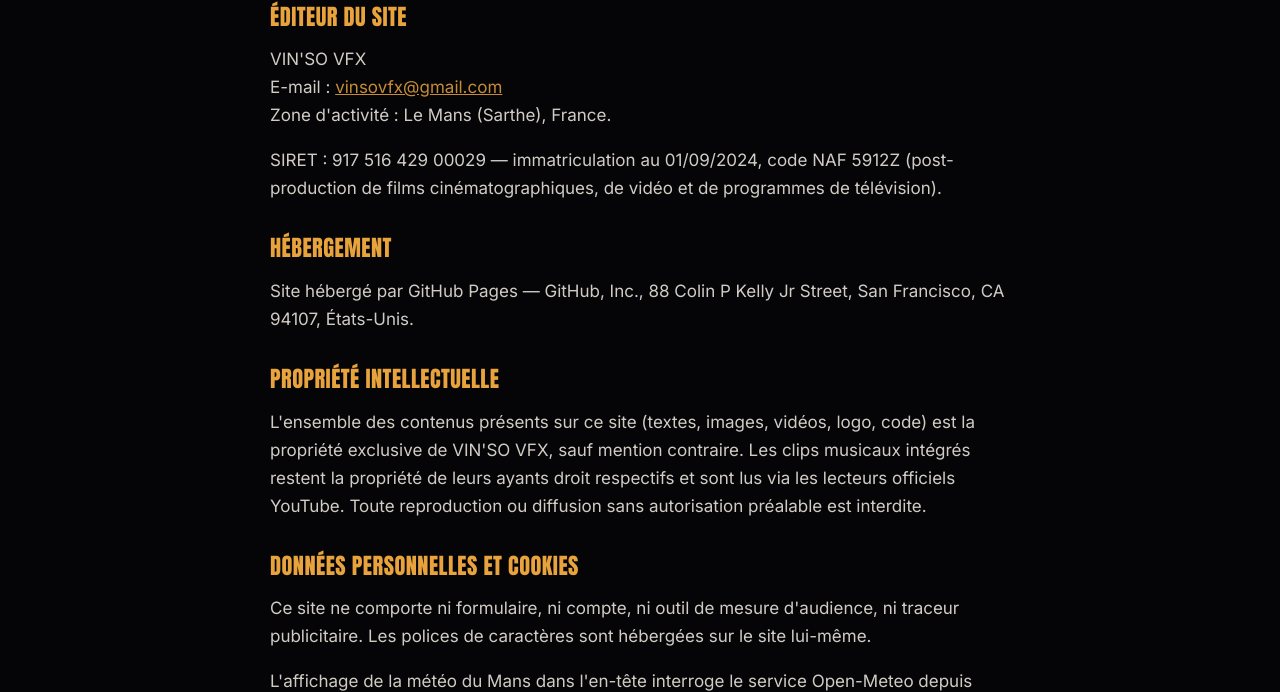
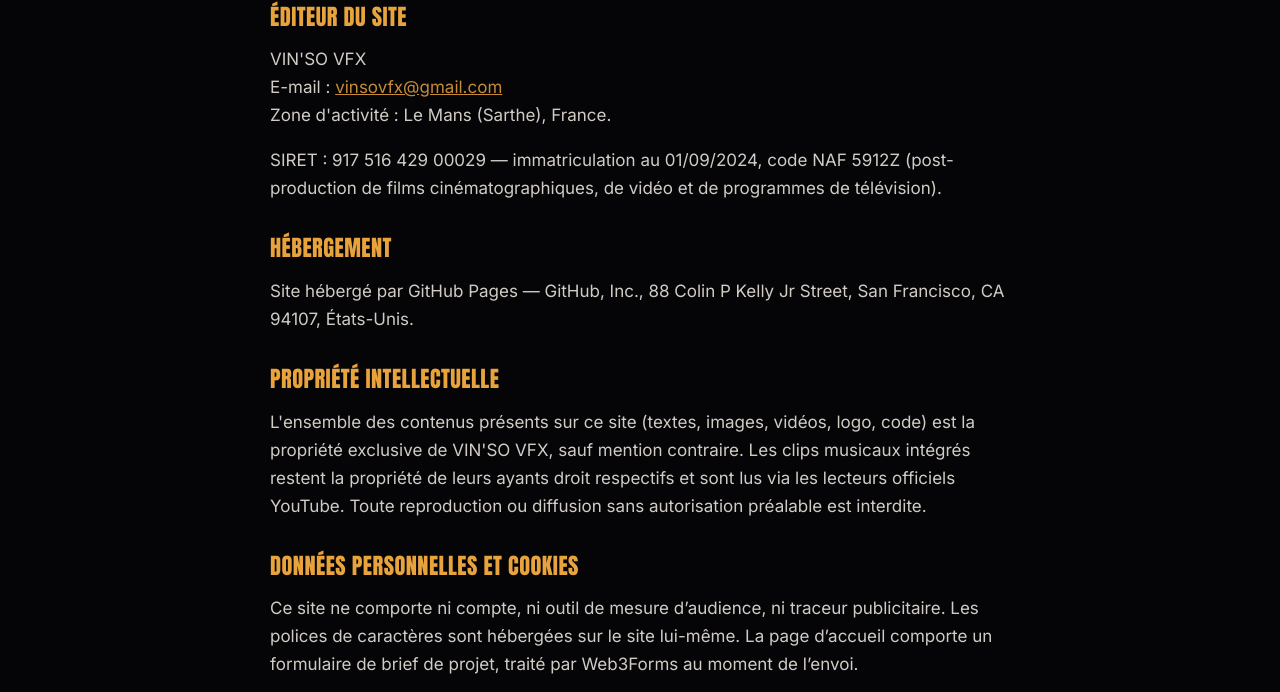
Before and after one commit to vinso974/vinsovfx, a plain HTML site: page mentions-legales.html in a window 1280 px wide. Shown: the part 245-937 px from the top of the page. Drawn offline with Linux system fonts and the light colour scheme.

Commit message:
Mentions légales FR : phrase corrigée — le formulaire de brief Web3Forms est maintenant mentionné

```diff
--- a/mentions-legales.html
+++ b/mentions-legales.html
@@ -50,7 +50,7 @@
       <p>L'ensemble des contenus présents sur ce site (textes, images, vidéos, logo, code) est la propriété exclusive de VIN'SO VFX, sauf mention contraire. Les clips musicaux intégrés restent la propriété de leurs ayants droit respectifs et sont lus via les lecteurs officiels YouTube. Toute reproduction ou diffusion sans autorisation préalable est interdite.</p>
 
       <h2>Données personnelles et cookies</h2>
-      <p>Ce site ne comporte ni formulaire, ni compte, ni outil de mesure d'audience, ni traceur publicitaire. Les polices de caractères sont hébergées sur le site lui-même.</p>
+      <p>Ce site ne comporte ni compte, ni outil de mesure d’audience, ni traceur publicitaire. Les polices de caractères sont hébergées sur le site lui-même. La page d’accueil comporte un formulaire de brief de projet, traité par Web3Forms au moment de l’envoi.</p>
       <p>L'affichage de la météo du Mans dans l'en-tête interroge le service Open-Meteo depuis votre navigateur : votre adresse IP est donc transmise à ce service pour obtenir la réponse, sans aucune géolocalisation ni information vous concernant. Le site n'enregistre rien sur ce point.</p>
       <p>Les vidéos YouTube (lecteur en mode « sans cookie ») et la carte Google Maps ne se chargent qu'à votre demande, au clic ; ils relèvent alors de leurs propres politiques de confidentialité : <a href="https://policies.google.com/privacy" target="_blank" rel="noopener">politique de confidentialité de Google</a>. Le site mémorise uniquement, le temps de votre visite et dans votre navigateur, le fait que l'écran de chargement a déjà été affiché.</p>
       <p>Pour exercer vos droits (accès, rectification, effacement) ou poser une question sur vos données : <a href="mailto:vinsovfx@gmail.com">vinsovfx@gmail.com</a>.</p>
```
